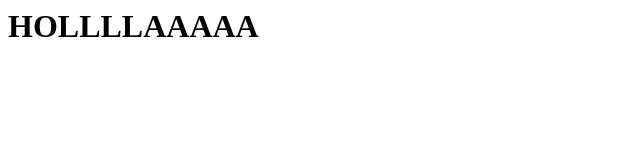
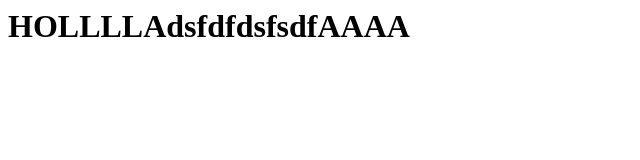
Before and after one commit to prova12019/venta, a plain HTML site: page index.html in a window 1280 px wide. Shown: the whole page, without its empty margins (0-640 px from the left). Drawn offline with Linux system fonts and the light colour scheme.

Commit message:
Update index.html

```diff
--- a/index.html
+++ b/index.html
@@ -3,7 +3,7 @@
   <title>hola</title>
 </head>
   <body>
-    <h1>HOLLLLAAAAA</h1>
+    <h1>HOLLLLAdsfdfdsfsdfAAAA</h1>
 
   </body>
 
```
